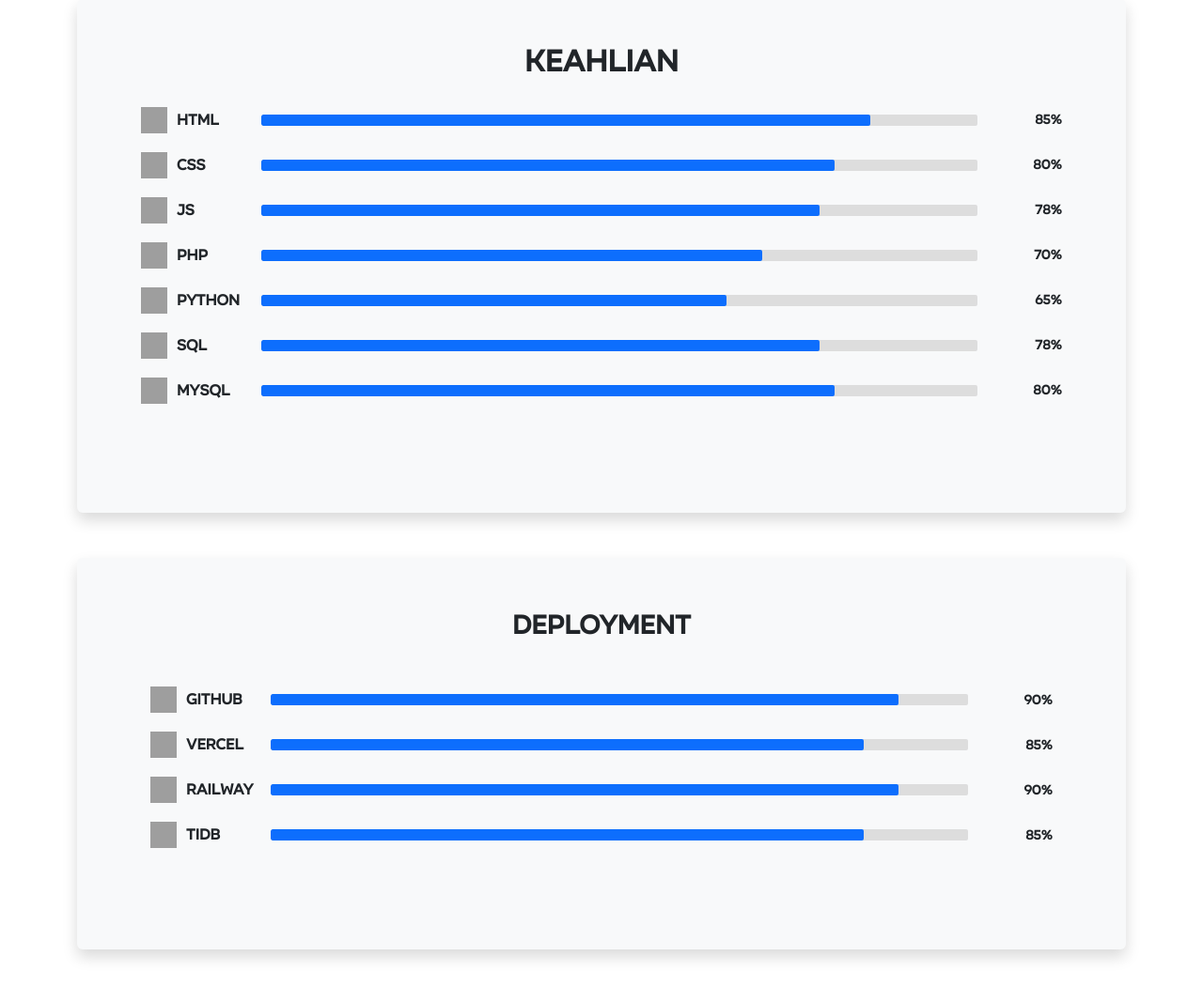
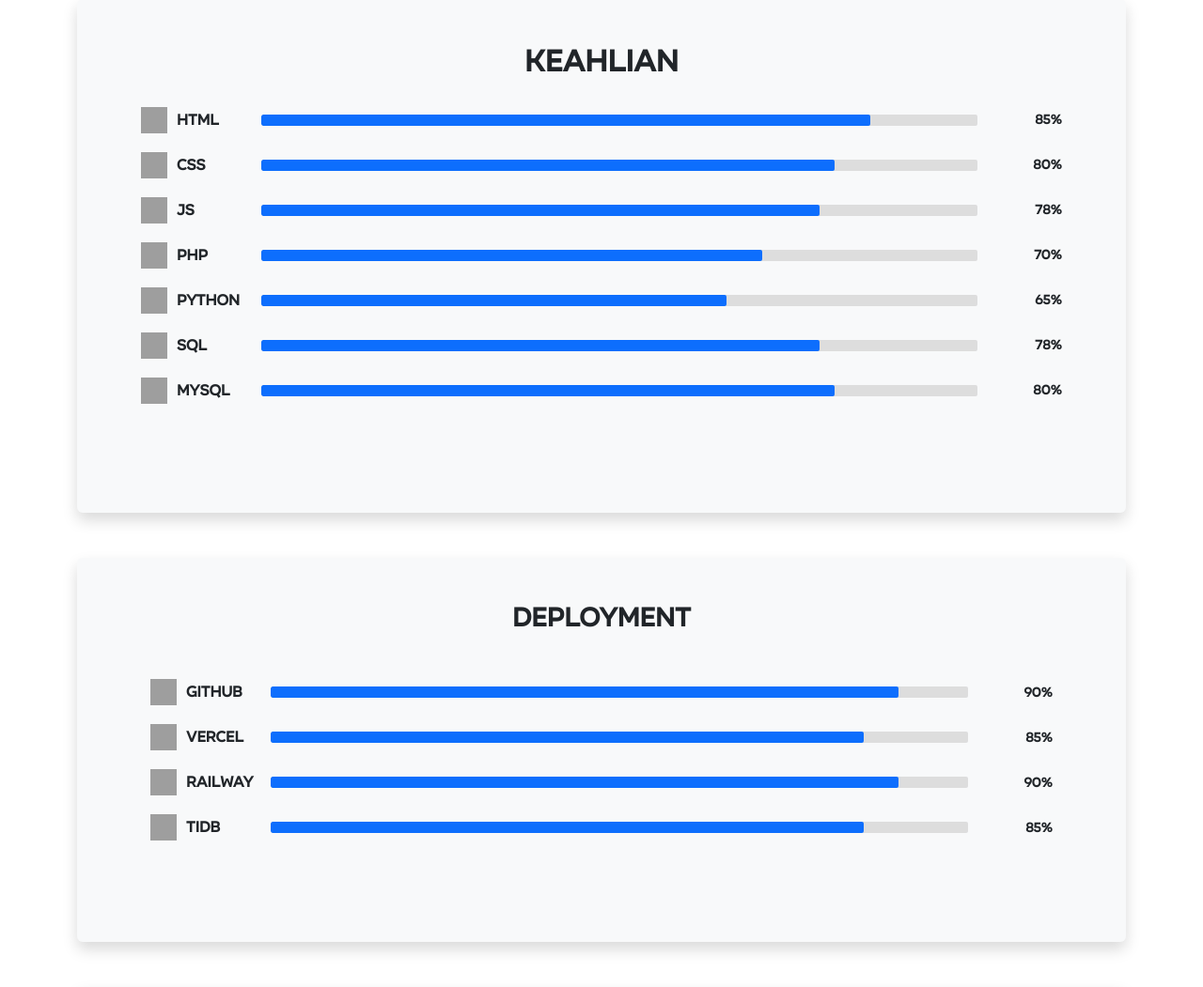
Before and after one commit to Dzikraahsan/Portfolio2, a Flask app: page /profile in a window 1280 px wide. Shown: the part 1322-2373 px from the top of the page at 94% size. Run offline with Flask 3, Linux system fonts and the light colour scheme; some libraries are stand-ins or nearby versions; grey boxes are pictures that could not be loaded.

Commit message:
update code

```diff
--- a/templates/profile.html
+++ b/templates/profile.html
@@ -725,7 +725,7 @@
 
               <!-- deployment -->
             <div class="container skill-section h-100 mb-0">
-                <h3 class="text-center mb-5" style="font-weight: 600; margin-top: -3rem;" data-aos="fade-up">DEPLOYMENT</h3>
+                <h3 class="text-center mb-5" style="font-weight: 600; margin-top: -3.5rem;" data-aos="fade-up">DEPLOYMENT</h3>
 
                 <div class="skill" data-percent="90" data-aos="fade-up">
                   <img class="icon dark-invert" src="https://api.iconify.design/simple-icons:github.svg" alt="Github">
@@ -777,7 +777,7 @@
           <div class="skill-section h-100 mb-0" data-aos="fade-up">
 
               <!-- desain -->
-              <h3 class="text-center mb-5" style="font-weight: 600; margin-top: -3rem;" data-aos="fade-up" data-i18n="sec-design">DESIGN</h3>
+              <h3 class="text-center mb-5" style="font-weight: 600; margin-top: -2.5rem;" data-aos="fade-up" data-i18n="sec-design">DESIGN</h3>
 
               <div class="skill" data-percent="84" data-aos="fade-up">
                 <img src="https://api.iconify.design/logos:figma.svg" alt="Figma">
```
